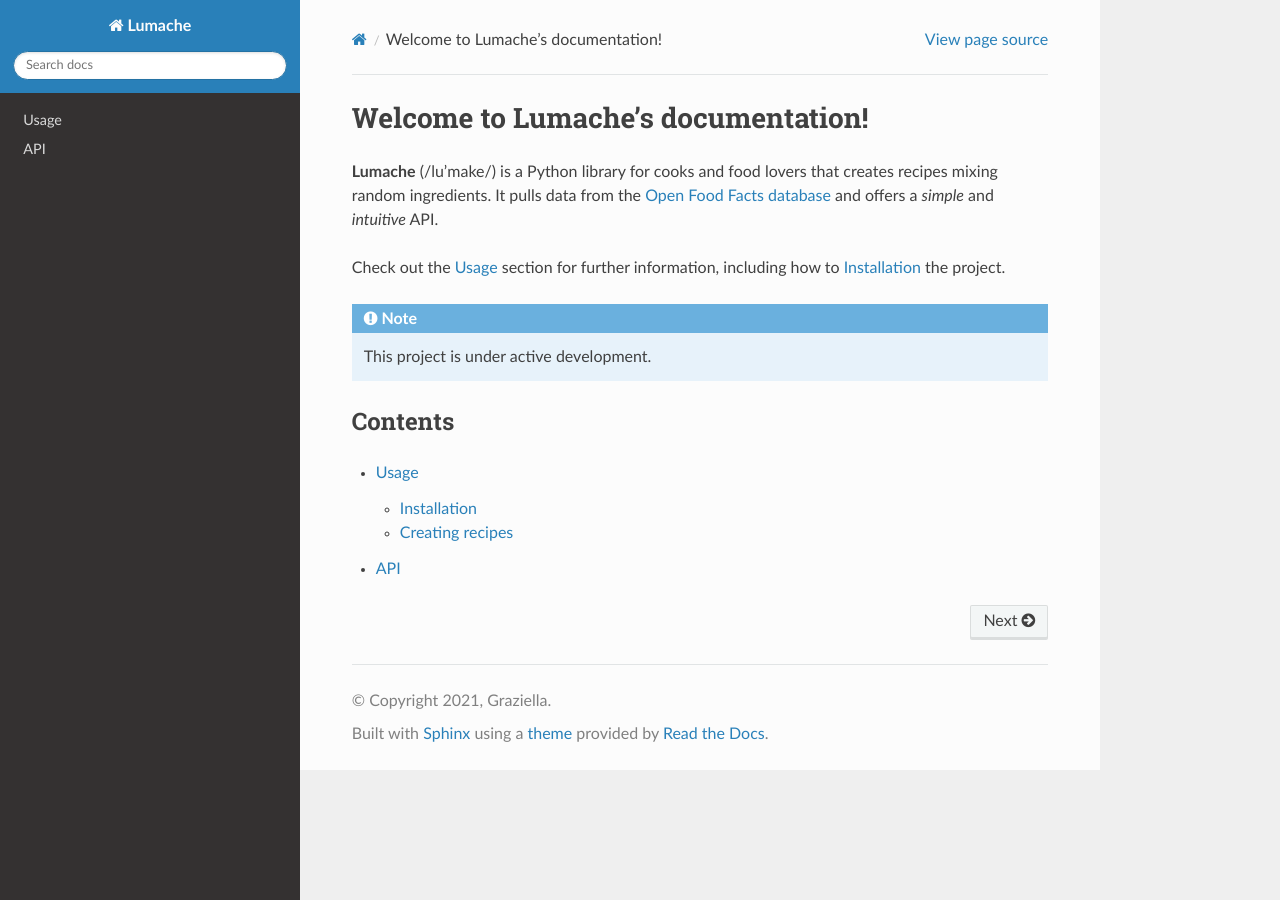
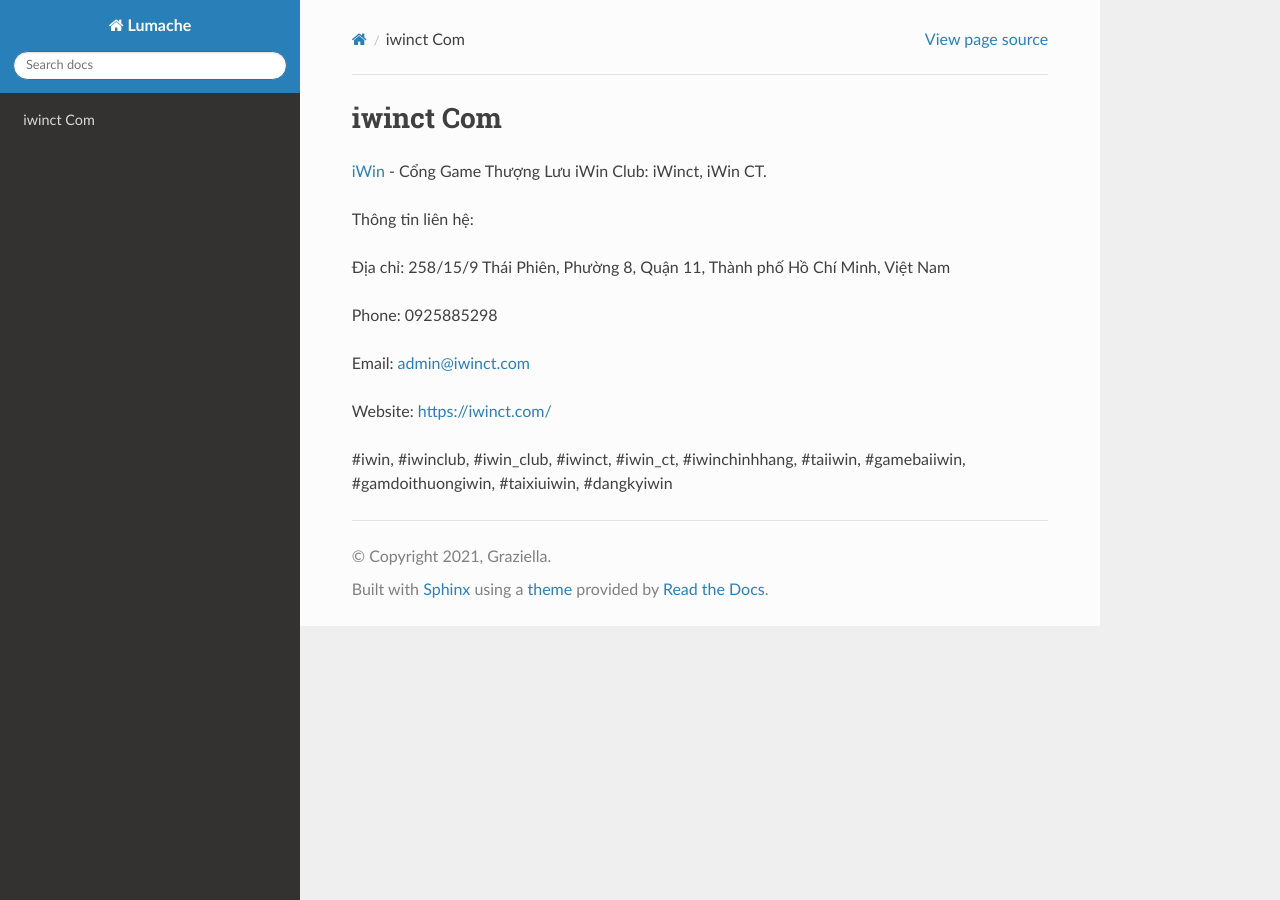
Before and after one commit to JonsCalicut123/iwinctcom, a Sphinx documentation site: the page built from docs/source/index.rst, in a window 1280 px wide. Built offline with Sphinx 7.4.7 and the Read the Docs theme 3.1.0, drawn with Linux system fonts in a browser that asks for light colours.

Commit message:
Update index.rst

```diff
--- a/docs/source/index.rst
+++ b/docs/source/index.rst
@@ -1,22 +1,16 @@
-Welcome to Lumache's documentation!
+iwinct Com
 ===================================
 
-**Lumache** (/lu'make/) is a Python library for cooks and food lovers
-that creates recipes mixing random ingredients.
-It pulls data from the `Open Food Facts database <https://world.openfoodfacts.org/>`_
-and offers a *simple* and *intuitive* API.
+`iWin <https://iwinct.com/>`_ - Cổng Game Thượng Lưu iWin Club: iWinct, iWin CT.
 
-Check out the :doc:`usage` section for further information, including
-how to :ref:`installation` the project.
+Thông tin liên hệ:
 
-.. note::
+Địa chỉ: 258/15/9 Thái Phiên, Phường 8, Quận 11, Thành phố Hồ Chí Minh, Việt Nam
 
-   This project is under active development.
+Phone: 0925885298
 
-Contents
---------
+Email: admin@iwinct.com
 
-.. toctree::
+Website: https://iwinct.com/
 
-   usage
-   api
+#iwin, #iwinclub, #iwin_club, #iwinct, #iwin_ct, #iwinchinhhang, #taiiwin, #gamebaiiwin, #gamdoithuongiwin, #taixiuiwin, #dangkyiwin
```
